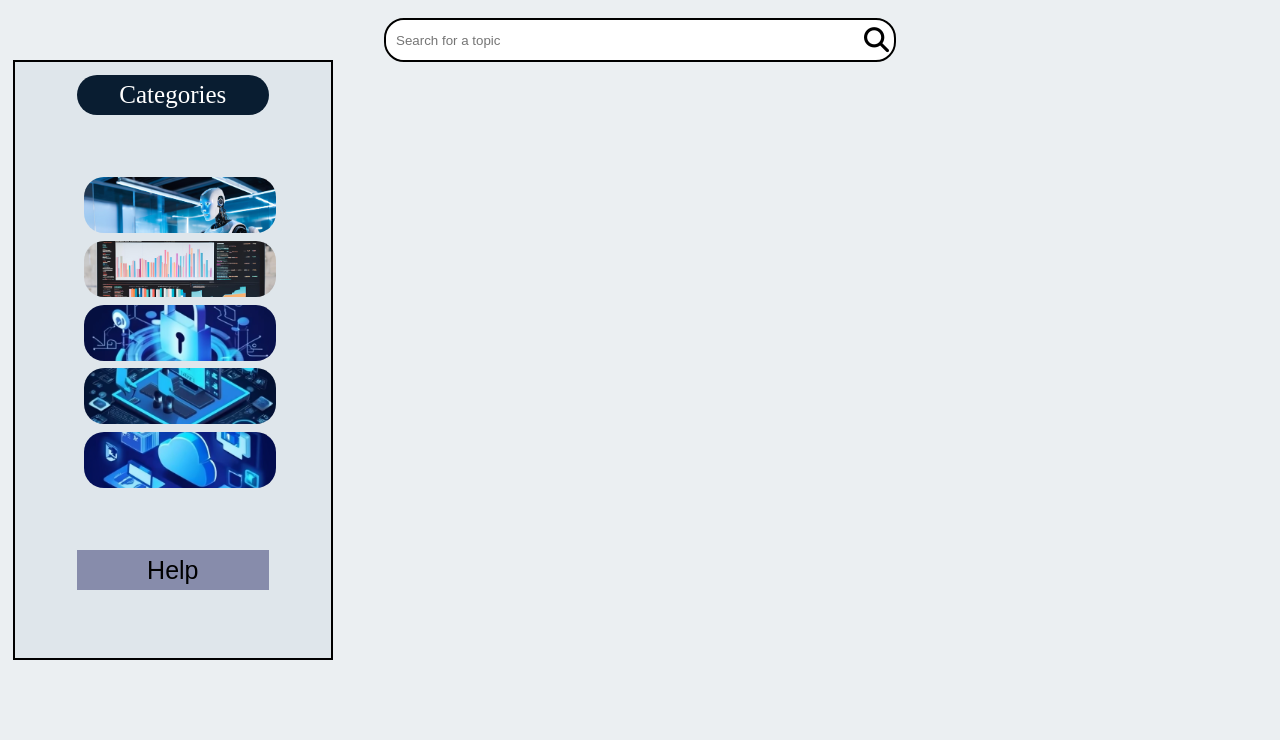
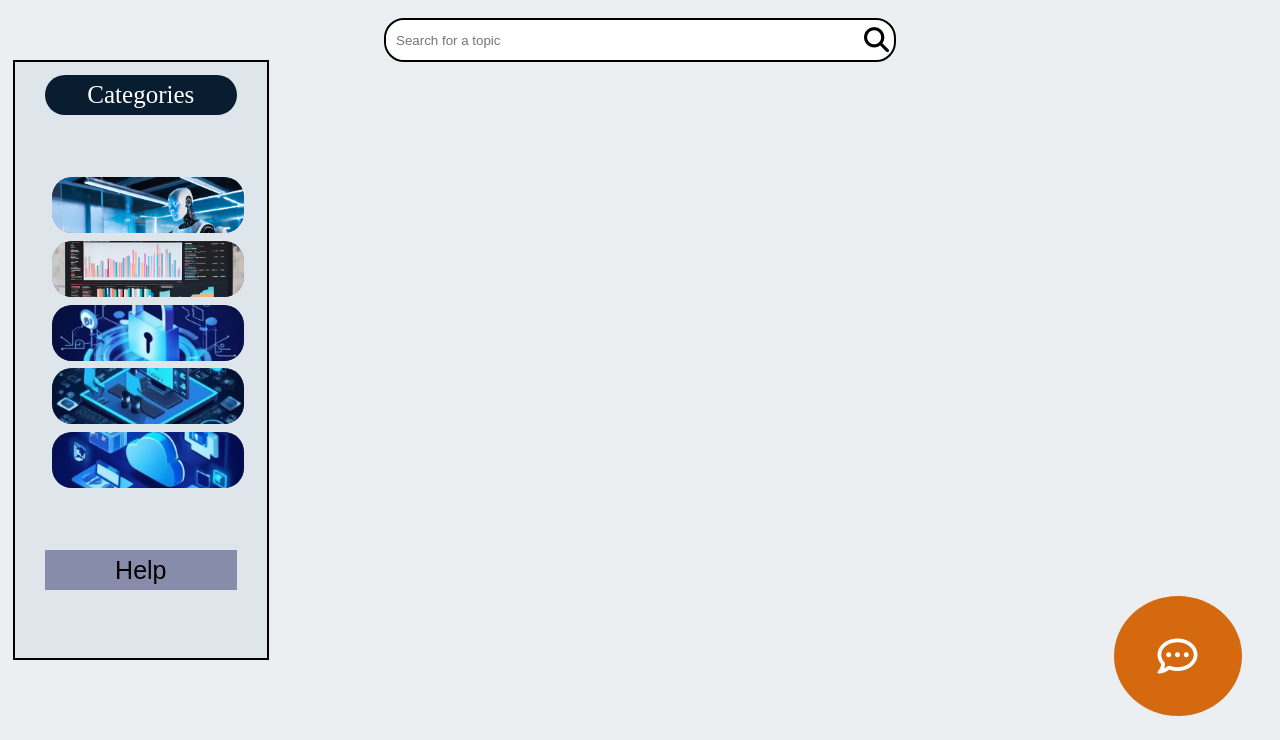
Before and after one commit to ikram617/Techtalk, a PHP site: page /PageP.html in a window 1280 px wide. Shown: the part 60-800 px from the top of the page. Run offline with PHP 8.4, Linux system fonts and the light colour scheme; some web fonts are replaced.

Commit message:
Page principale 4

```diff
--- a/PageP.css
+++ b/PageP.css
@@ -16,7 +16,7 @@
  display: flex;
  justify-content: center;
  align-items: center;
-
+ position: fixed;
   }
 .menu nav{
     width: 90vw;
@@ -80,7 +80,8 @@
     display: flex;
     justify-content: center;
     align-items: center;
-
+    margin-top: 10vh;
+    position: fixed;
 }
 
 .searchBar{
@@ -92,6 +93,7 @@
     justify-content: space-around;
     align-items: center;
     background-color: white;
+
 }
 
 .searchBar input{
@@ -105,7 +107,7 @@
 }
 
 .categories{
-    width: 25vw;
+    width: 20vw;
     height: 75vh;
     background-color: #DFE6EB;
     border : 2px solid black;
@@ -114,6 +116,7 @@
     padding: 1vw;
     margin-left: 1vw;
     position: fixed;
+    margin-top: 15vh;
     flex-wrap: wrap;
 
 
@@ -142,12 +145,39 @@
     margin: 4%;
     border-radius: 20px;
 }
+.Titres{
+    display: flex;
+    justify-content: center;
+    align-items: center;
+    height: 7vh;
+    width: 15vw;
+    border-radius: 20px;
+    background: linear-gradient(rgba(50, 48, 48, 0.5), rgba(70, 65, 66, 0.5));
+    box-shadow: inset 0 0 15px rgba(0, 0, 0, 0.7);
+     color: white;
+     cursor: pointer;
+}
+
+.active {
+    position: relative;
+    z-index: 10;
+    pointer-events: all;
+
+}
+
+.innactive {
+    position: relative;
+    z-index: -1;
+    pointer-events: none;
+}
+
 
 .AiPhoto ,.dataSPhoto {
    height: 100%;
    width: 100%;
    object-fit: cover;
    object-position: top;
+   position: absolute;
 }
 
 
@@ -158,7 +188,10 @@
     width: 100%;
     object-fit: cover;
     object-position: center;
+    position: absolute;
  }
+
+
 
  .help{
     display: flex;
@@ -175,3 +208,23 @@
     font-size: 25px;
     background-color: #878CAB;
  }
+
+
+ .addPost{
+    display: flex;
+    justify-content: center;
+    align-items: center;
+    bottom: 3%;
+    right: 3%;
+    position: fixed;
+     width: 10%;
+     height: 15%;
+     background-color: #D46910;
+     box-shadow: 2px #D46910;
+     border-radius: 50%;
+ }
+
+ .addPost i {
+    color: white;
+    font-size: 40px;
+ }
--- a/PageP.html
+++ b/PageP.html
@@ -36,11 +36,36 @@
                 </div>
               <div class="CategoriesNames">
                 <ul>
-                    <li><img class="AiPhoto" src="./resource/Aitheone.png" alt=""></li><!--Artificial Intelligence-->
-                    <li><img class="dataSPhoto" src="./resource/datasc.png" alt=""></li><!--Data Science-->
-                    <li><img class="CyberPhoto" src="./resource/cybersecurity.webp" alt=""></li><!--Cyber Security -->
-                    <li><img class="FullSPhoto" src="./resource/fullStack.webp" alt=""></li><!-- Full Stack-->
-                    <li><img class="CloudPhoto" src="./resource/cloud.webp" alt=""></li><!-- Cloud Computing-->
+                    <li>
+                        <img class="AiPhoto" src="./resource/Aitheone.png" alt="">
+                       <div class="Titres innactive">
+                        <p>Artificial Intelligence</p>
+                       </div>
+                    </li>
+                    <li>
+                        <img class="dataSPhoto " src="./resource/datasc.png" alt="">
+                       <div class="Titres innactive">
+                        <p>Data Science</p>
+                       </div>
+                    </li>
+                    <li>
+                        <img class="CyberPhoto " src="./resource/cybersecurity.webp" alt="">
+                        <div class="Titres innactive">
+                            <p>Cyber Security</p>
+                        </div>
+                    </li>
+                    <li>
+                        <img class="FullSPhoto " src="./resource/fullStack.webp" alt="">
+                        <div class="Titres innactive">
+                            <p>Full Stack</p>
+                        </div>
+                     </li>
+                    <li>
+                        <img class="CloudPhoto " src="./resource/cloud.webp" alt="">
+                        <div class="Titres innactive">
+                            <p>Cloud Computing</p>
+                        </div>
+                    </li>
                 </ul>
             </div>
               <div class="help">
@@ -50,6 +75,10 @@
            <!--  <div class="posts">
 
             </div>-->
+
+            <div class="addPost">
+                <i class="fa-regular fa-comment-dots"></i>
+            </div>
         </div>
     <script src="./PageP.js"></script>
     </body>
--- a/PageP.js
+++ b/PageP.js
@@ -1,13 +1,30 @@
 // Partie Nom de Categorie
 
-les_categories = document.querySelectorAll('.CategoriesNames img')
+les_categories = document.querySelectorAll('.CategoriesNames li')
+les_categories_names = document.querySelectorAll('.Titres')
 
-les_categories.forEach(element => {
-    element.addEventListener('mouseenter', function() {
-    console.log("La souris est sur l'élément.");
+
+
+les_categories.forEach((listItem, index) => {
+    listItem.addEventListener('mouseenter', () => {
+
+        les_categories_names[index].classList.remove('innactive');
+        les_categories_names[index].classList.add('active');
+    });
+
+    listItem.addEventListener('mouseleave', () => {
+
+        les_categories_names[index].classList.remove('active');
+        les_categories_names[index].classList.add('innactive');
+    });
 });
 
-element.addEventListener('mouseleave', function()  {
-    console.log("La souris a quitté l'élément.");
-});
-});
+
+
+
+// Search bar
+var search = document.querySelector('.searchBar input')
+search.addEventListener('keyup',function(e){
+    if(e.key==='Enter')
+      console.log(this.value)
+})
```
